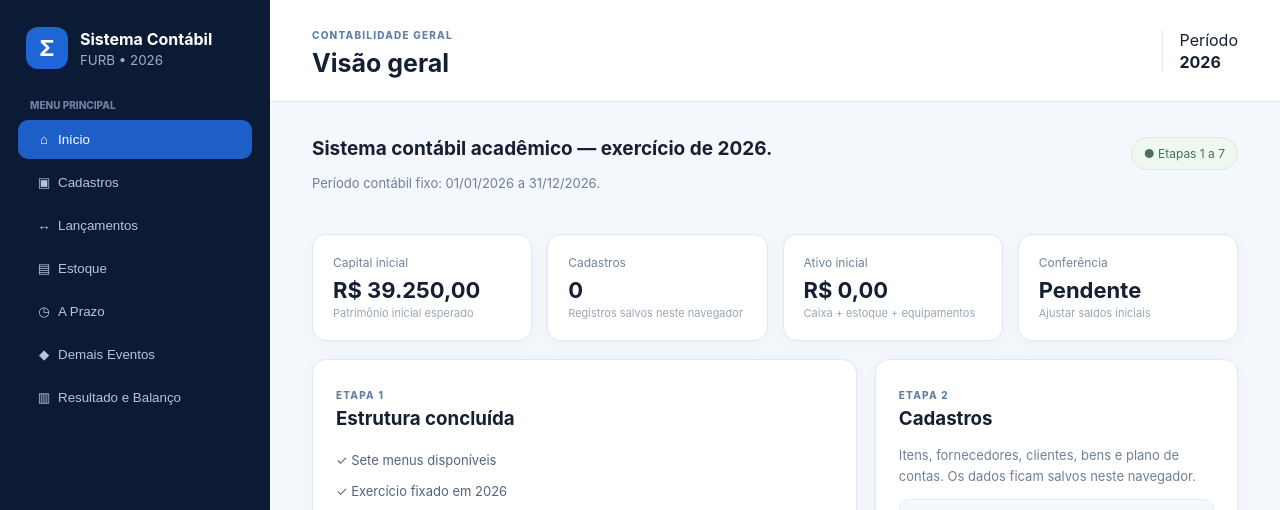
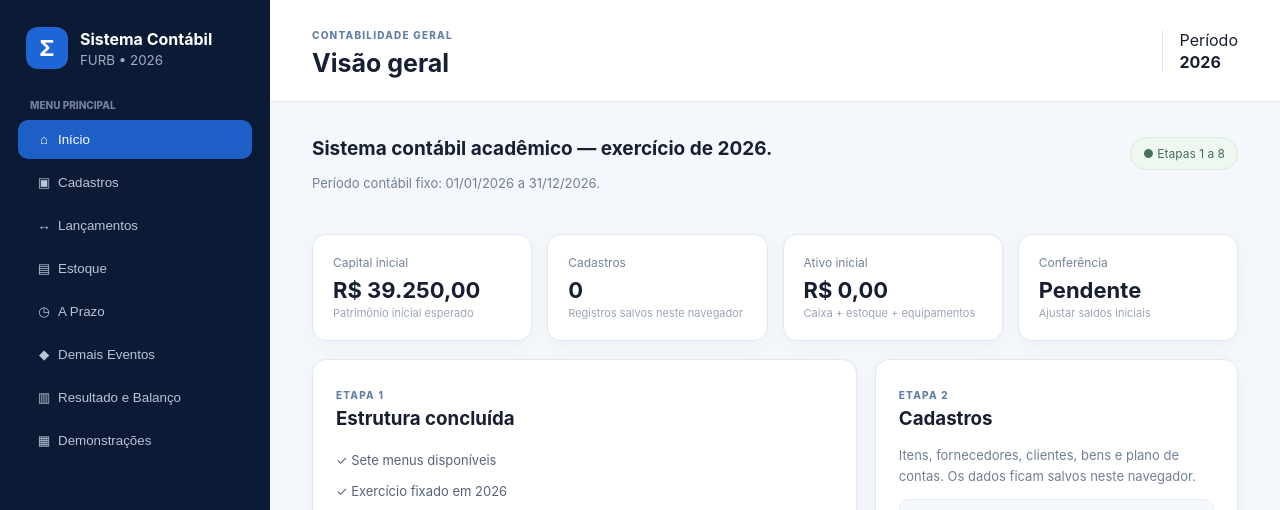
Before and after one commit to tiagogalkowski-del/contabilidade, a React (Vite) app: page / in a window 1280 px wide. Shown: the top 510 px of the page. Built offline with nearby package versions, Linux system fonts and the light colour scheme.

Commit message:
feat: disponibilizar demonstrações complementares no menu

```diff
--- a/src/main.jsx
+++ b/src/main.jsx
@@ -5,10 +5,11 @@ import {Ledger,Inventory,loadEntries,saveEntries} from "./Accounting.jsx";
 import {Credit} from "./Credit.jsx";
 import {Events} from "./Events.jsx";
 import {Results} from "./Results.jsx";
+import {ExtraStatements} from "./ExtraStatements.jsx";
 
 const CAPITAL=39250;
-const menus=[["inicio","⌂","Início"],["cadastros","▣","Cadastros"],["lancamentos","↔","Lançamentos"],["estoque","▤","Estoque"],["prazo","◷","A Prazo"],["eventos","◆","Demais Eventos"],["resultado","▥","Resultado e Balanço"]];
-const info={inicio:["Visão geral","Sistema contábil acadêmico — exercício de 2026."],cadastros:["Cadastros","Itens, clientes, fornecedores, bens e plano de contas."],lancamentos:["Lançamentos","Registro contábil com débito e crédito."],estoque:["Estoque","Controle de entradas, saídas, saldo e custo médio."],prazo:["Operações a prazo","Contas a receber e contas a pagar."],eventos:["Demais eventos","Aluguel, salários, empréstimos, juros e outros eventos."],resultado:["Resultado e Balanço","Demonstração do resultado e Balanço Patrimonial."]};
+const menus=[["inicio","⌂","Início"],["cadastros","▣","Cadastros"],["lancamentos","↔","Lançamentos"],["estoque","▤","Estoque"],["prazo","◷","A Prazo"],["eventos","◆","Demais Eventos"],["resultado","▥","Resultado e Balanço"],["demonstracoes","▦","Demonstrações"]];
+const info={inicio:["Visão geral","Sistema contábil acadêmico — exercício de 2026."],cadastros:["Cadastros","Itens, clientes, fornecedores, bens e plano de contas."],lancamentos:["Lançamentos","Registro contábil com débito e crédito."],estoque:["Estoque","Controle de entradas, saídas, saldo e custo médio."],prazo:["Operações a prazo","Contas a receber e contas a pagar."],eventos:["Demais eventos","Aluguel, salários, empréstimos, juros e outros eventos."],resultado:["Resultado e Balanço","Demonstração do resultado e Balanço Patrimonial."],demonstracoes:["Outras demonstrações","Balancete, fluxo de caixa e patrimônio líquido."]};
 const sections=[
  {id:"items",label:"Itens",fields:[["name","Descrição","text",true],["sku","Código","text"],["unit","Unidade","text"],["quantity","Quantidade inicial","number"],["unitCost","Custo unitário inicial (R$)","number"]]},
  {id:"suppliers",label:"Fornecedores",fields:[["name","Nome / Razão social","text",true],["document","CPF / CNPJ","text"],["phone","Telefone","text"],["email","E-mail","email"],["address","Endereço","text"]]},
@@ -48,7 +49,7 @@ function App(){
  }
  function remove(id){if((tab==="assets"&&entries.some(e=>e.kind==="depreciacao"&&e.assetId===id))||(tab==="items"&&entries.some(e=>e.itemId===id))||(tab==="suppliers"&&entries.some(e=>e.kind==="compra_prazo"&&e.partnerId===id))||(tab==="customers"&&entries.some(e=>e.kind==="venda_prazo"&&e.partnerId===id))){setNotice("Não é possível excluir cadastro vinculado a lançamentos.");return}if(!confirm("Excluir este cadastro?"))return;setData(old=>({...old,[tab]:old[tab].filter(x=>x.id!==id)}));setNotice("Cadastro excluído.")}
  return <div className="app"><aside><div className="brand"><b>Σ</b><div><strong>Sistema Contábil</strong><small>FURB • 2026</small></div></div><nav><label>MENU PRINCIPAL</label>{menus.map(([id,icon,name])=><button className={active===id?"active":""} onClick={()=>setActive(id)} key={id}><i>{icon}</i>{name}</button>)}</nav><footer>Exercício<strong>01/01/2026 — 31/12/2026</strong></footer></aside>
- <main><header><div><small>CONTABILIDADE GERAL</small><h1>{info[active][0]}</h1></div><div className="period">Período<strong>2026</strong></div></header><section><div className="intro"><div><h2>{info[active][1]}</h2><p>Período contábil fixo: 01/01/2026 a 31/12/2026.</p></div><span className="status">● Etapas 1 a 7</span></div>
+ <main><header><div><small>CONTABILIDADE GERAL</small><h1>{info[active][0]}</h1></div><div className="period">Período<strong>2026</strong></div></header><section><div className="intro"><div><h2>{info[active][1]}</h2><p>Período contábil fixo: 01/01/2026 a 31/12/2026.</p></div><span className="status">● Etapas 1 a 8</span></div>
  {active==="inicio"?<Dashboard data={data} totalAssets={totalAssets} balanced={balanced}/>:active==="cadastros"?<div className="panel"><div className="tabs">{sections.map(s=><button key={s.id} className={tab===s.id?"selected":""} onClick={()=>selectTab(s.id)}>{s.label}<span>{data[s.id].length}</span></button>)}</div><div className="section-head"><div><small>CADASTROS</small><h3>{current.label}</h3></div><button className="primary" onClick={startNew}>+ Novo cadastro</button></div>
  {notice&&<div className="notice">{notice}</div>}
  {editing!==null?<form className="record-form" onSubmit={save}><div className="form-grid">{current.fields.map(([key,label,type,required,options])=><label key={key}>{label}{type==="select"?<select required={!!required} value={form[key]||""} onChange={e=>setForm({...form,[key]:e.target.value})}><option value="">Selecione...</option>{options.map(o=><option key={o}>{o}</option>)}</select>:<input type={type} required={!!required} min={type==="number"?"0":type==="date"?"2026-01-01":undefined} max={type==="date"?"2026-12-31":undefined} step={type==="number"?"0.01":undefined} value={form[key]??""} onChange={e=>setForm({...form,[key]:e.target.value})}/>}</label>)}</div><div className="actions"><button type="button" className="secondary" onClick={()=>{setEditing(null);setForm({})}}>Cancelar</button><button className="primary" type="submit">Salvar cadastro</button></div></form>:<DataTable section={current} rows={data[tab]} onEdit={edit} onRemove={remove}/>}
@@ -58,6 +59,7 @@ function App(){
  {active==="prazo"&&<Credit items={data.items} customers={data.customers} suppliers={data.suppliers} entries={entries} setEntries={setEntries} cash={cash}/>}
  {active==="eventos"&&<Events items={data.items} assets={data.assets} entries={entries} setEntries={setEntries} cash={cash}/>}
  {active==="resultado"&&<Results items={data.items} assets={data.assets} entries={entries} cash={cash} capital={CAPITAL}/>}
+ {active==="demonstracoes"&&<ExtraStatements items={data.items} assets={data.assets} entries={entries} cash={cash} capital={CAPITAL}/>}
  {active==="cadastros"&&<OpeningBalances cash={cash} setCash={entries.length?undefined:setCash} stockValue={stockValue} equipmentValue={equipmentValue} totalAssets={totalAssets} balanced={balanced} items={data.items} assets={data.assets}/>}
  </section></main></div>
 }
```
